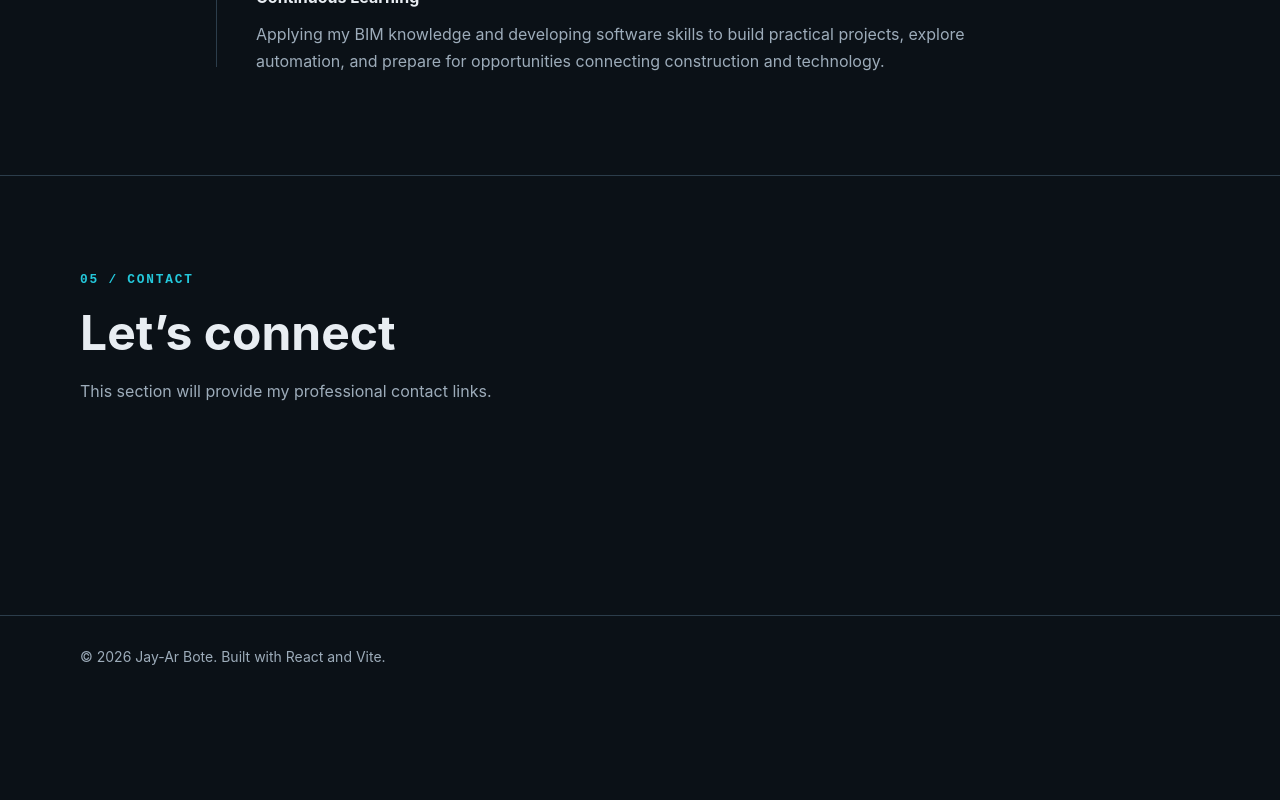
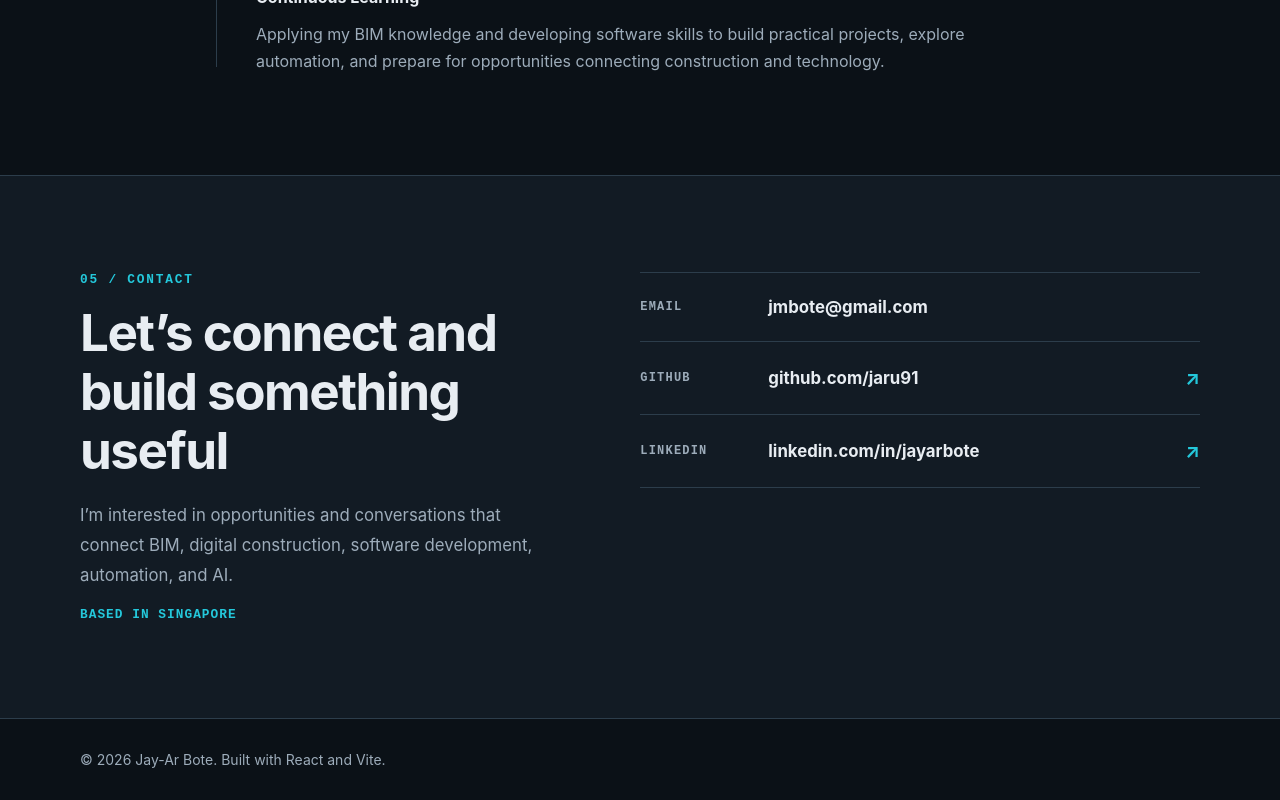
Before and after one commit to jaru91/jay-ar-portfolio, a React (Vite) app: page / in a window 1280 px wide. Shown: the part 4951-5751 px from the top of the page. Before the commit the page ends 5648 px from the top, so only its background shows below. Built offline with nearby package versions, Linux system fonts and the light colour scheme.

Commit message:
feat: add professional contact section

```diff
--- a/src/App.css
+++ b/src/App.css
@@ -558,22 +558,97 @@
 }
 
 /* ========================================
-   Temporary placeholder sections
+   Contact section
 ======================================== */
 
-.section-placeholder {
-  min-height: 55vh;
+.contact-section {
   border-top: 1px solid var(--color-border);
-}
-
-.section-placeholder:nth-of-type(odd) {
   background-color: var(--color-surface);
 }
 
-.section-placeholder p:last-child {
+.contact-layout {
+  display: grid;
+  grid-template-columns: minmax(0, 0.9fr) minmax(0, 1.1fr);
+  gap: clamp(3rem, 8vw, 7rem);
+  align-items: start;
+}
+
+.contact-introduction h2 {
+  max-width: 650px;
+  margin-bottom: 1.25rem;
+  font-size: clamp(2rem, 4vw, 3.5rem);
+  line-height: 1.15;
+  letter-spacing: -0.03em;
+}
+
+.contact-description {
   max-width: 620px;
   color: var(--color-text-muted);
-  line-height: 1.7;
+  font-size: 1.05rem;
+  line-height: 1.8;
+}
+
+.contact-location {
+  margin-bottom: 0;
+  color: var(--color-accent);
+  font-family: monospace;
+  font-size: 0.8rem;
+  font-weight: 700;
+  letter-spacing: 0.08em;
+  text-transform: uppercase;
+}
+
+.contact-list {
+  display: grid;
+  margin: 0;
+  padding: 0;
+  border-top: 1px solid var(--color-border);
+  list-style: none;
+}
+
+.contact-item {
+  display: grid;
+  grid-template-columns: 7rem minmax(0, 1fr);
+  gap: 1rem;
+  align-items: center;
+  padding-block: 1.5rem;
+  border-bottom: 1px solid var(--color-border);
+}
+
+.contact-label {
+  color: var(--color-text-muted);
+  font-family: monospace;
+  font-size: 0.75rem;
+  font-weight: 700;
+  letter-spacing: 0.1em;
+  text-transform: uppercase;
+}
+
+.contact-link {
+  display: inline-flex;
+  align-items: center;
+  justify-content: space-between;
+  gap: 1rem;
+  color: var(--color-text);
+  font-size: 1.05rem;
+  font-weight: 700;
+  overflow-wrap: anywhere;
+  transition: color 180ms ease;
+}
+
+.contact-link:hover,
+.contact-link:focus-visible {
+  color: var(--color-accent);
+}
+
+.contact-arrow {
+  color: var(--color-accent);
+  font-size: 1.2rem;
+}
+
+.contact-unavailable {
+  color: var(--color-text-muted);
+  font-style: italic;
 }
 
 
@@ -683,4 +758,18 @@
     grid-row: 2;
     padding-left: 0;
   }
+
+    .contact-layout {
+    grid-template-columns: 1fr;
+    gap: 2.5rem;
+  }
+
+  .contact-item {
+    grid-template-columns: 1fr;
+    gap: 0.5rem;
+  }
+
+  .contact-link {
+    font-size: 1rem;
+  }
 }
--- a/src/App.jsx
+++ b/src/App.jsx
@@ -4,6 +4,7 @@ import About from "./components/About";
 import Skills from "./components/Skills";
 import Projects from "./components/Projects";
 import Journey from "./components/Journey";
+import Contact from "./components/Contact";
 import "./App.css";
 
 function App() {
@@ -17,14 +18,7 @@ function App() {
         <Skills />
         <Projects />
         <Journey />
-
-        <section className="section section-placeholder" id="contact">
-          <div className="container">
-            <p className="section-label">05 / CONTACT</p>
-            <h2>Let’s connect</h2>
-            <p>This section will provide my professional contact links.</p>
-          </div>
-        </section>
+        <Contact />
       </main>
 
       <footer className="site-footer">
--- /dev/null
+++ b/src/components/Contact.jsx
@@ -0,0 +1,61 @@
+import contactLinks from "../data/contact";
+
+function Contact() {
+  return (
+    <section
+      className="section contact-section"
+      id="contact"
+      aria-labelledby="contact-heading"
+    >
+      <div className="container contact-layout">
+        <div className="contact-introduction">
+          <p className="section-label">05 / CONTACT</p>
+
+          <h2 id="contact-heading">
+            Let’s connect and build something useful
+          </h2>
+
+          <p className="contact-description">
+            I’m interested in opportunities and conversations that connect BIM,
+            digital construction, software development, automation, and AI.
+          </p>
+
+          <p className="contact-location">
+            Based in Singapore
+          </p>
+        </div>
+
+        <ul className="contact-list">
+          {contactLinks.map((contact) => (
+            <li className="contact-item" key={contact.id}>
+              <span className="contact-label">{contact.label}</span>
+
+              {contact.href ? (
+                <a
+                  className="contact-link"
+                  href={contact.href}
+                  target={contact.external ? "_blank" : undefined}
+                  rel={contact.external ? "noreferrer" : undefined}
+                >
+                  {contact.displayText}
+
+                  {contact.external && (
+                    <span className="contact-arrow" aria-hidden="true">
+                      ↗
+                    </span>
+                  )}
+                </a>
+              ) : (
+                <span className="contact-unavailable">
+                  {contact.displayText}
+                </span>
+              )}
+            </li>
+          ))}
+        </ul>
+      </div>
+    </section>
+  );
+}
+
+export default Contact;
--- /dev/null
+++ b/src/data/contact.js
@@ -0,0 +1,25 @@
+const contactLinks = [
+  {
+    id: 'email',
+    label: 'Email',
+    displayText: 'jmbote@gmail.com',
+    href: 'mailto:jmbote@gmail.com',
+    external: false,
+  },
+  {
+    id: 'github',
+    label: 'GitHub',
+    displayText: 'github.com/jaru91',
+    href: 'https://github.com/jaru91',
+    external: true,
+  },
+  {
+    id: 'linkedin',
+    label: 'LinkedIn',
+    displayText: 'linkedin.com/in/jayarbote',
+    href: 'https://linkedin.com/in/jayarbote',
+    external: true,
+  },
+];
+
+export default contactLinks;
```
